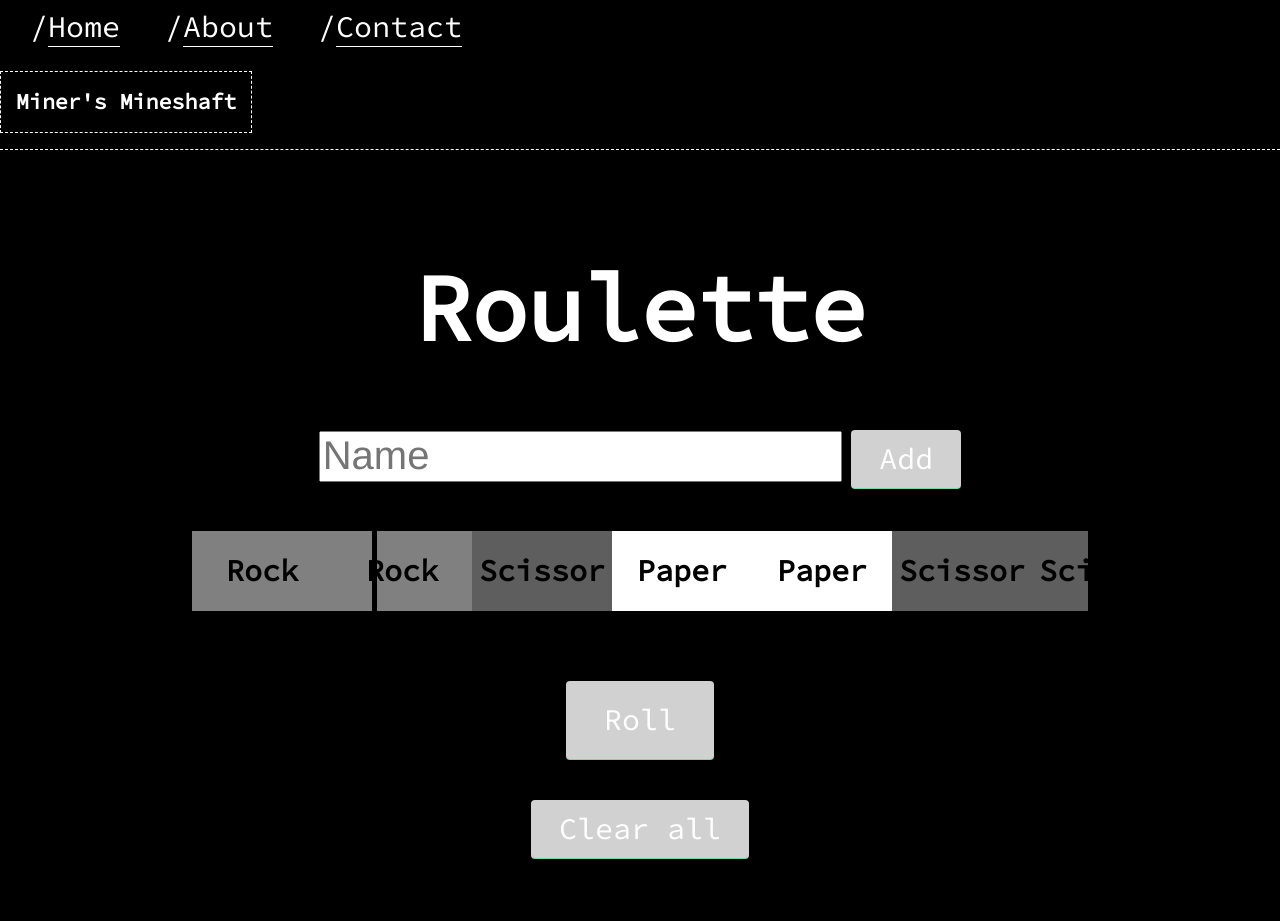
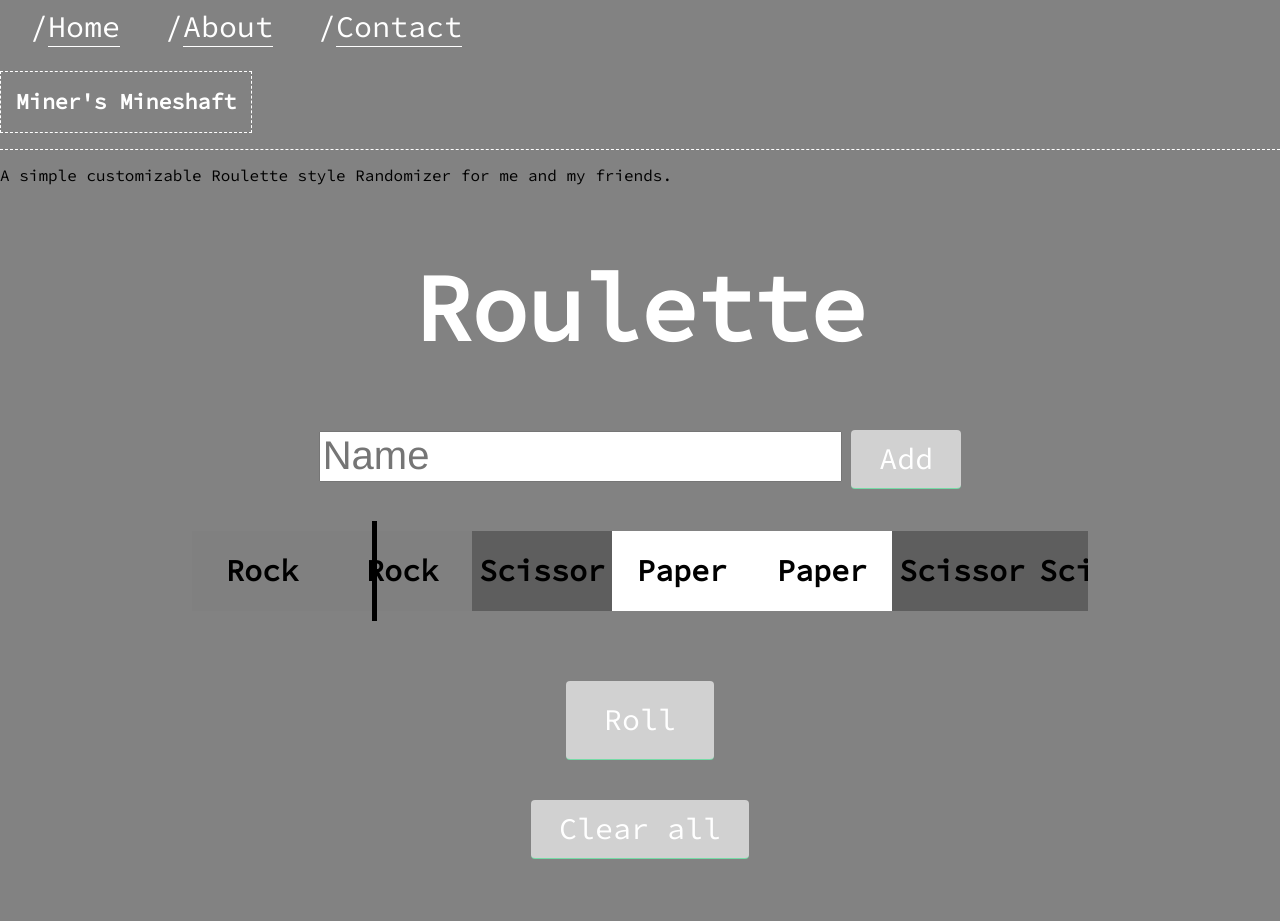
Before and after one commit to MinerBryan/mineshaft, a Jekyll site: the page built from _posts/2020-11-12-roulette.md, in a window 1280 px wide. Built offline with Jekyll 4.4.1, drawn with Linux system fonts in a browser that asks for light colours.

Commit message:
Update roulette.css

```diff
--- a/css/roulette.css
+++ b/css/roulette.css
@@ -23,7 +23,7 @@
 	padding: 0;
 	margin: 0;
     font-family: 'Source Code Pro', "Courier New", Courier, monospace;
-    background-color: #000000;
+    background-color: #828282;
 }
 
 h1 {
```
